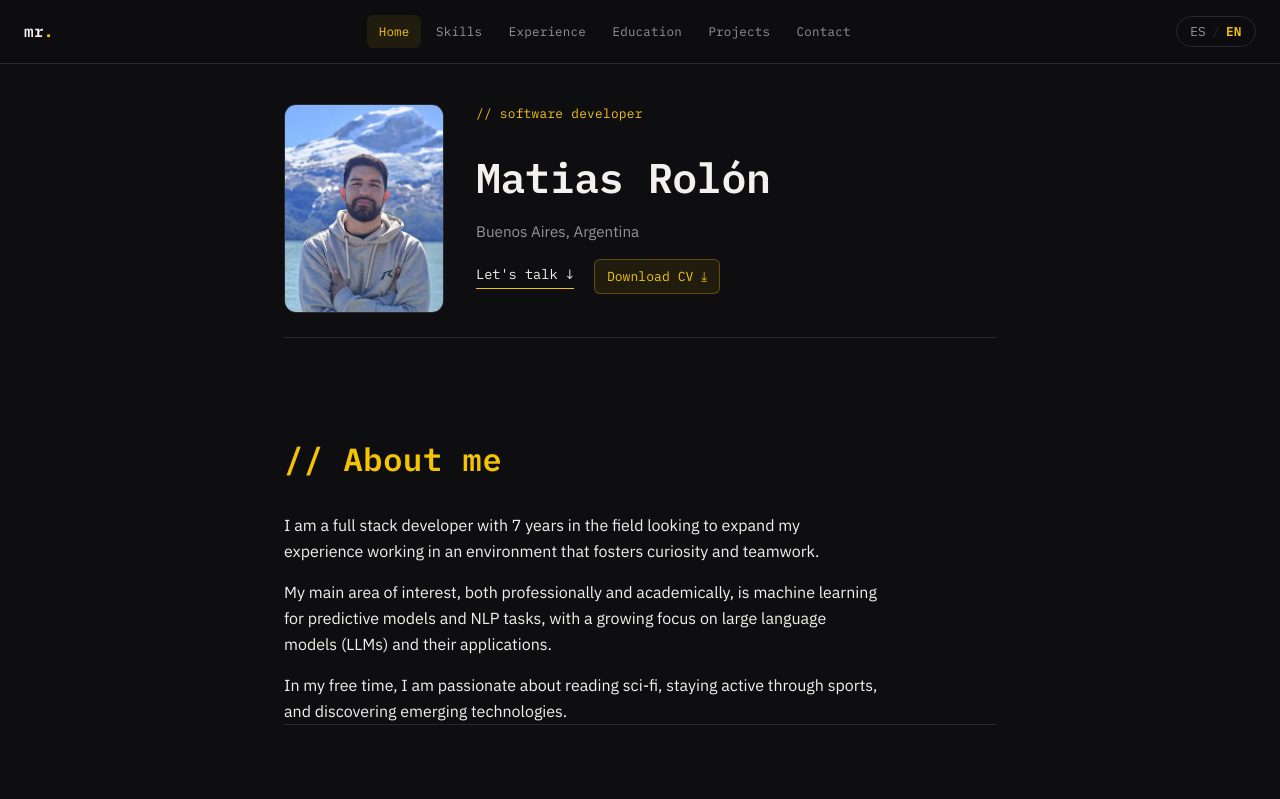
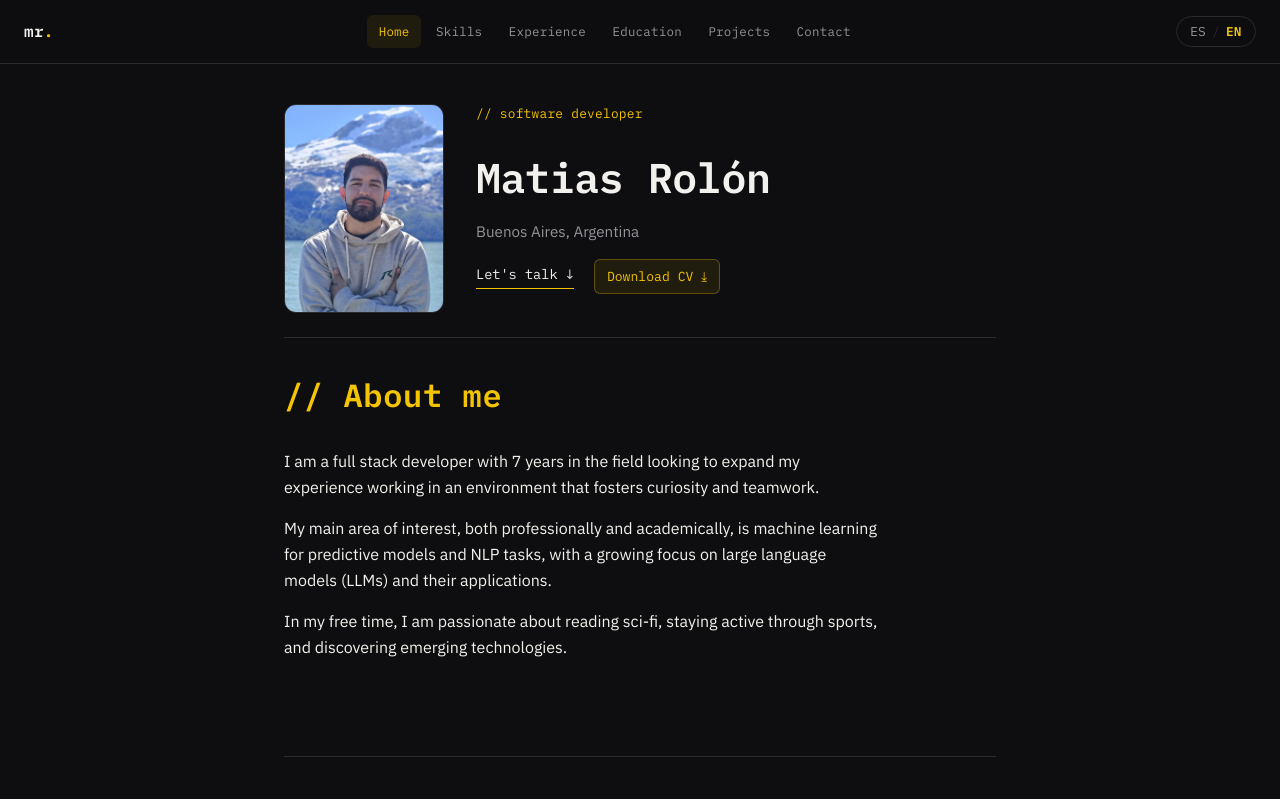
Before and after one commit to matiasrolon/my-portfolio, a React (Vite) app: page / in a window 1280 px wide. Shown: the top 799 px of the page. Built offline with nearby package versions, Linux system fonts and the light colour scheme.

Commit message:
Reduce space between sections

```diff
--- a/src/index.css
+++ b/src/index.css
@@ -439,7 +439,7 @@ a {
 /* ---------- sections ---------- */
 
 .section {
-  padding: var(--gap-section) 0 0;
+  padding: 2rem 0 var(--gap-section);
   border-top: 1px solid var(--line);
   scroll-margin-top: calc(var(--topbar-h) + 1rem);
 }
```
